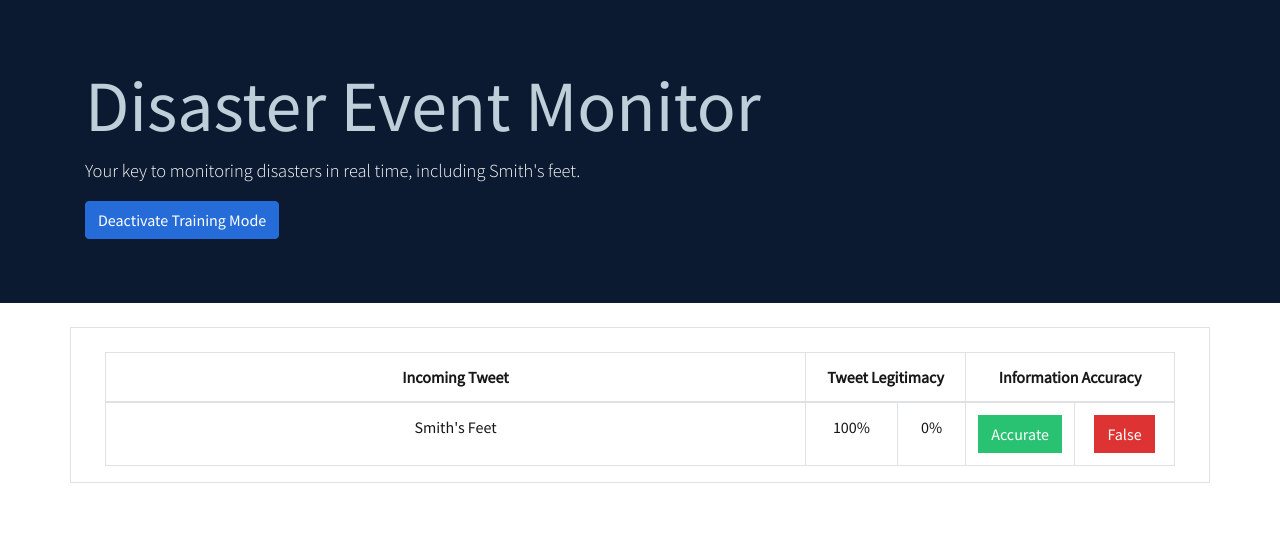
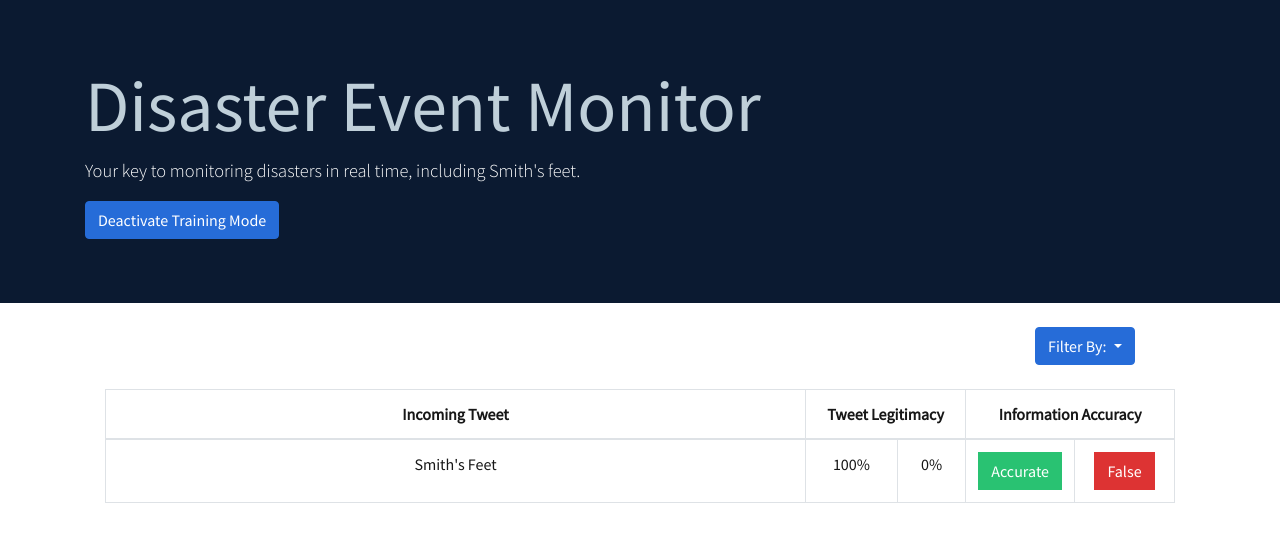
Before and after one commit to abdulelakiri/Varsity-Hacking-Team, a Flask app: page /traintable in a window 1280 px wide. Shown: the part 73-615 px from the top of the page. Run offline with Flask 2, Linux system fonts and the light colour scheme; some libraries are stand-ins or nearby versions.

Commit message:
Added filter dropdown

```diff
--- a/webpage/templates/base.html
+++ b/webpage/templates/base.html
@@ -59,9 +59,23 @@
         <!--If possible, include overlays for explaining what training mode is-->
       </div>
     </div>
-    <div class="container border mt-4 ">
+    <div class="container mt-4 border-radius: 4px;">
+      <div class="row">
+        <div class="col-sm-10"></div>
+        <div class="col-sm-2">
+          <div class="dropdown">
+            <button type="button" style="border-radius: 4px;" class="btn btn-primary dropdown-toggle" data-toggle="dropdown">
+              Filter By:
+            </button>
+            <div class="dropdown-menu">
+
+            </div>
+          </div>
+        </div>
+      </div>
+    </div>
       <div class="container mx-auto mt-4" style="width: 1100px;">
-        <table class="table table-bordered table-hover" style="text-align: center;">
+        <table class="table table-bordered table-hover" style="text-align: center;" role="presentation">
           <thead>
             <tr>
               <th class="text-base" colspan="1">Incoming Tweet</th>
@@ -76,7 +90,6 @@
           </tbody>
         </table>
       </div>
-    </div>
     {% endblock %}
   </div>
 
--- a/webpage/templates/trainingtable.html
+++ b/webpage/templates/trainingtable.html
@@ -12,7 +12,22 @@
     <!--If possible, include overlays for explaining what training mode is-->
   </div>
 </div>
-<div class="container border mt-4 ">
+<div class="container mt-4 border-radius: 4px;">
+  <div class="row">
+    <div class="col-sm-10"></div>
+    <div class="col-sm-2">
+      <div class="dropdown">
+        <button type="button" style="border-radius: 4px;" class="btn btn-primary dropdown-toggle" data-toggle="dropdown">
+          Filter By:
+        </button>
+        <div class="dropdown-menu">
+
+        </div>
+      </div>
+    </div>
+  </div>
+</div>
+<div>
   <div class="container mx-auto mt-4" style="width: 1100px;">
     <table class="table table-bordered table-hover" style="text-align: center;">
       <thead>
```
